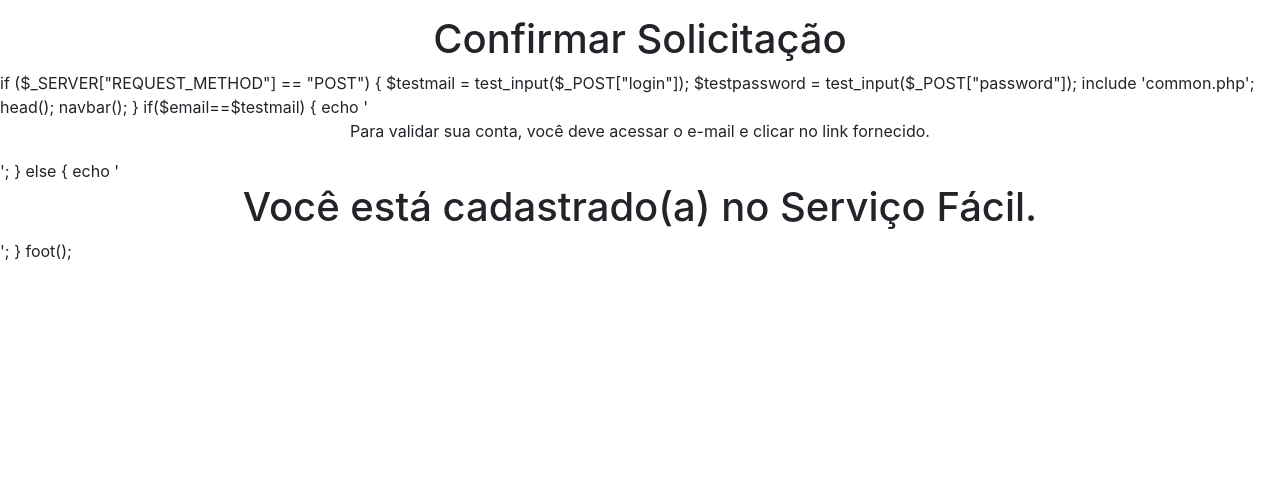
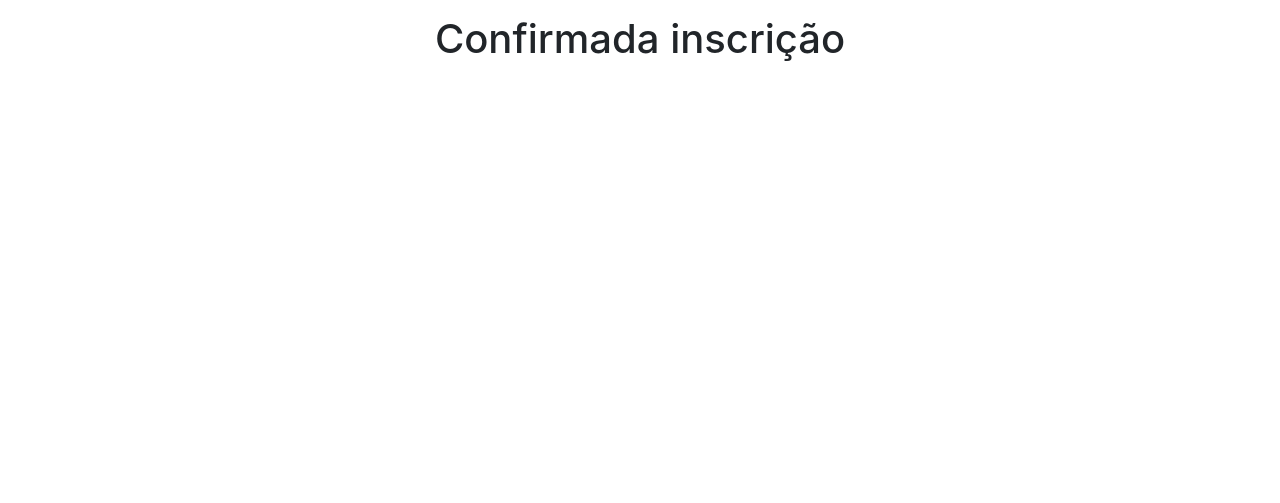
Before and after one commit to desertpetrol/3DAW-Servico-Facil, a PHP site: page /pages/confirmacao.php in a window 1280 px wide. Shown: the part 27-530 px from the top of the page. Run offline with PHP 8.4, Linux system fonts and the light colour scheme; the visitor is signed in with stand-in values (Sample User, id 1).

Commit message:
auth login cadastro

```diff
--- a/core/auth.php
+++ b/core/auth.php
@@ -1,12 +1,6 @@
 <?php
 session_start();
-
-$email = filter_input(INPUT_POST,"email");
-$password = filter_input(INPUT_POST,"password");
-
-if( $email !== "email" || $password !== "password") {
+if(!isset($_SESSION["username"])){
     http_response_code(401);
-} else {
-
-    $_SESSION["usuario"] = $nome;
-}
+exit(); }
+?>
--- a/index.php
+++ b/index.php
@@ -29,7 +29,7 @@ navbar();
 <a href="pages/cadastro.php">Quero ser cliente do serviço fácil.</a><br /><br />
 <a href="pages/cadastro.php">Sou profissional e quero me candidatar a prestar serviços.</a>
 
-<script src="script.js"></script>
+<script src="pages/script/logIn.js"></script>
 
 
 <?php
--- a/pages/confirmacao.php
+++ b/pages/confirmacao.php
@@ -1,33 +1,11 @@
-<!DOCTYPE html>
 <?php
+include $_SERVER['DOCUMENT_ROOT'] . '/core/auth.php';
 include $_SERVER['DOCUMENT_ROOT'] . '/pages/common/common.php';
 head();
 navbar();
 ?>
 
-<h1>Confirmar Solicitação</h1>
-if ($_SERVER["REQUEST_METHOD"] == "POST") {
-
-$testmail = test_input($_POST["login"]);
-$testpassword = test_input($_POST["password"]);
-
-include 'common.php';
-head();
-navbar();
-
-}
-if($email==$testmail)
-{
-    echo '<p id="confirma">Para validar sua conta, você deve acessar o e-mail e clicar no link fornecido.</p>';
-}
-else
-{
-    echo '<h1>Você está cadastrado(a) no Serviço Fácil.</h1>';
-}
-
-foot();
-
-<script src="script.js"></script>
+<h1>Confirmada inscrição</h1>
 
 <?php
 foot();
```
Also changed, not shown: core/logIn.php (+0 -22 lines), pages/script/logIn.js (+5 -10 lines).
